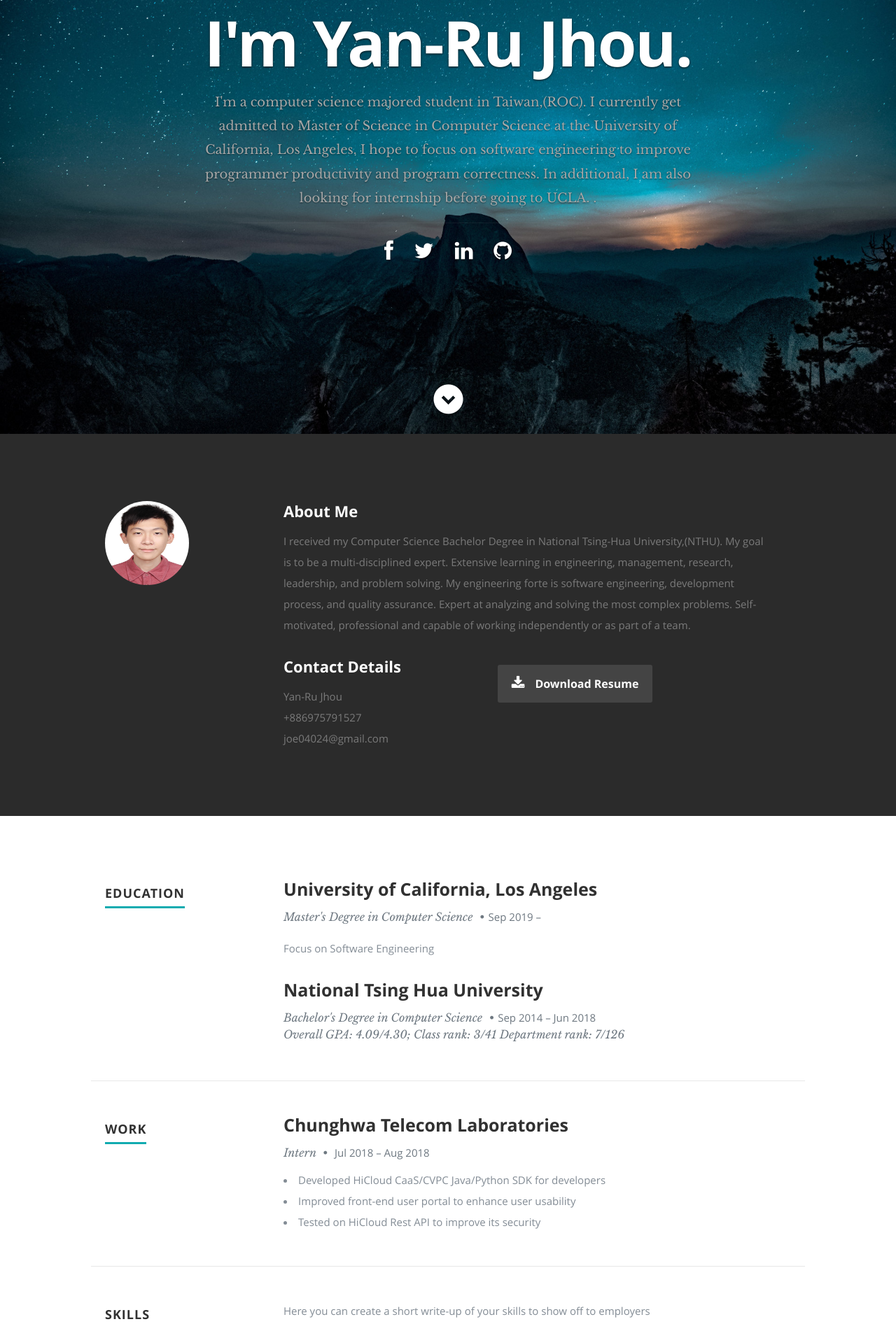
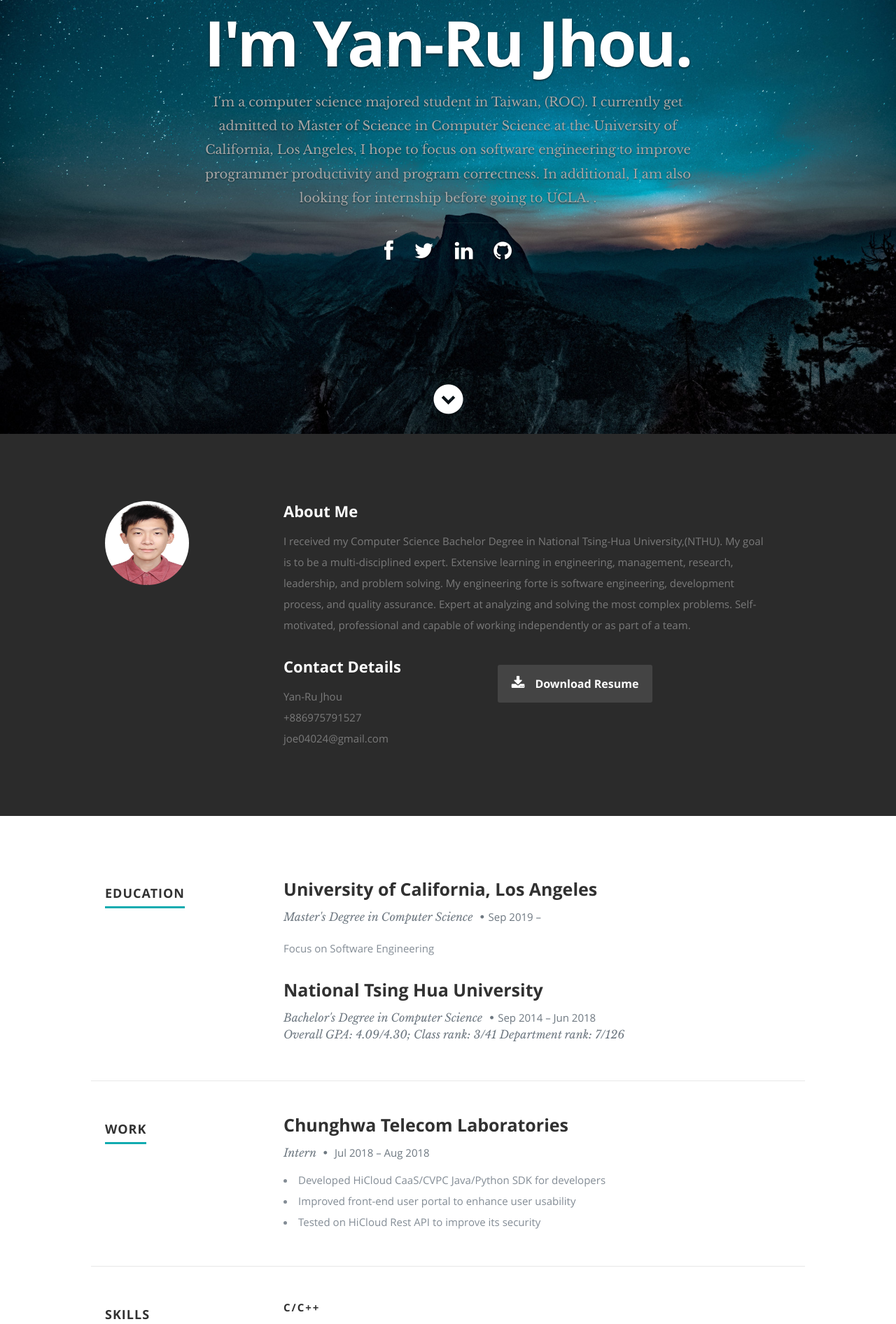
Before and after one commit to tbakerx/react-resume-template, a React (Create React App) app: page / in a window 1280 px wide. Shown: the part 180-2072 px from the top of the page at 70% size. Built offline with nearby package versions, Linux system fonts and the light colour scheme.

Commit message:
modify copyright

```diff
--- a/public/resumeData.json
+++ b/public/resumeData.json
@@ -5,7 +5,7 @@
     "description":"I currently get admitted to Master of Science in Computer Science at the University of California, Los Angeles. I hope to focus on software engineering to improve programmer productivity and program correctness. In additional, I am also looking for internship before going to UCLA. ",
     "image":"profilepic.jpg",
     "bio":"I received my Computer Science Bachelor Degree in National Tsing-Hua University,(NTHU). My goal is to be a multi-disciplined expert. Extensive learning in engineering, management, research, leadership, and problem solving. My engineering forte is software engineering, development process, and quality assurance. Expert at analyzing and solving the most complex problems. Self-motivated, professional and capable of working independently or as part of a team.",
-    "contactmessage":"Here is where you should write your message to readers to have them get in contact with you.",
+    "contactmessage":"Feel free to leave any message to me",
     "email": "joe04024@gmail.com",
     "phone": "+886975791527",
     "address":{
@@ -13,7 +13,7 @@
       "city":"(Your City)",
       "state":"(Your State)",
       "zip": "(Your Zip/Postal Code)",
-      "country": "Taiwan,(ROC)"
+      "country": "Taiwan, (ROC)"
     },
     "website": "https://yanrujhou.herokuapp.com",
     "resumedownload":"JhouYanRu-CV.pdf",
--- a/src/Components/Resume.js
+++ b/src/Components/Resume.js
@@ -71,8 +71,8 @@ class Resume extends Component {
 
          <div className="nine columns main-col">
 
-            <p>{skillmessage}
-            </p>
+            {/*<p>{skillmessage}*/}
+            {/*</p>*/}
 
 				<div className="bars">
 				   <ul className="skills">
```
